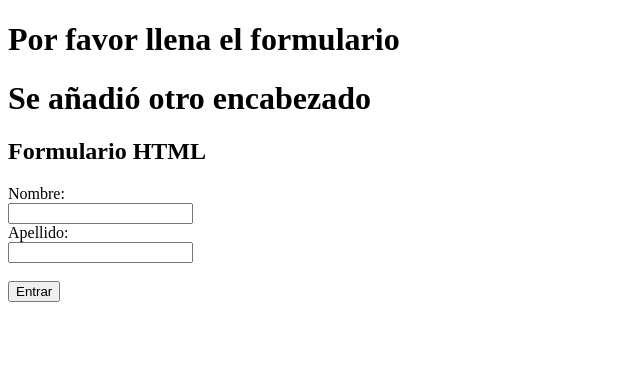
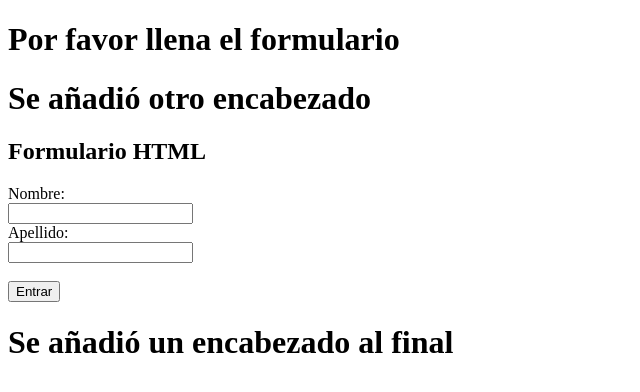
Before and after one commit to Maiki2002/IntroGitHub, a plain HTML site: page index.html in a window 1280 px wide. Shown: the whole page, without its empty margins (0-640 px from the left). Drawn offline with Linux system fonts and the light colour scheme.

Commit message:
Add header at the end of index.html

```diff
--- a/index.html
+++ b/index.html
@@ -17,5 +17,6 @@
             <br><br>
             <input type="submit" value="Entrar">
         </form>
+        <h1>Se añadió un encabezado al final</h1>
     </body>
 </html>
```
